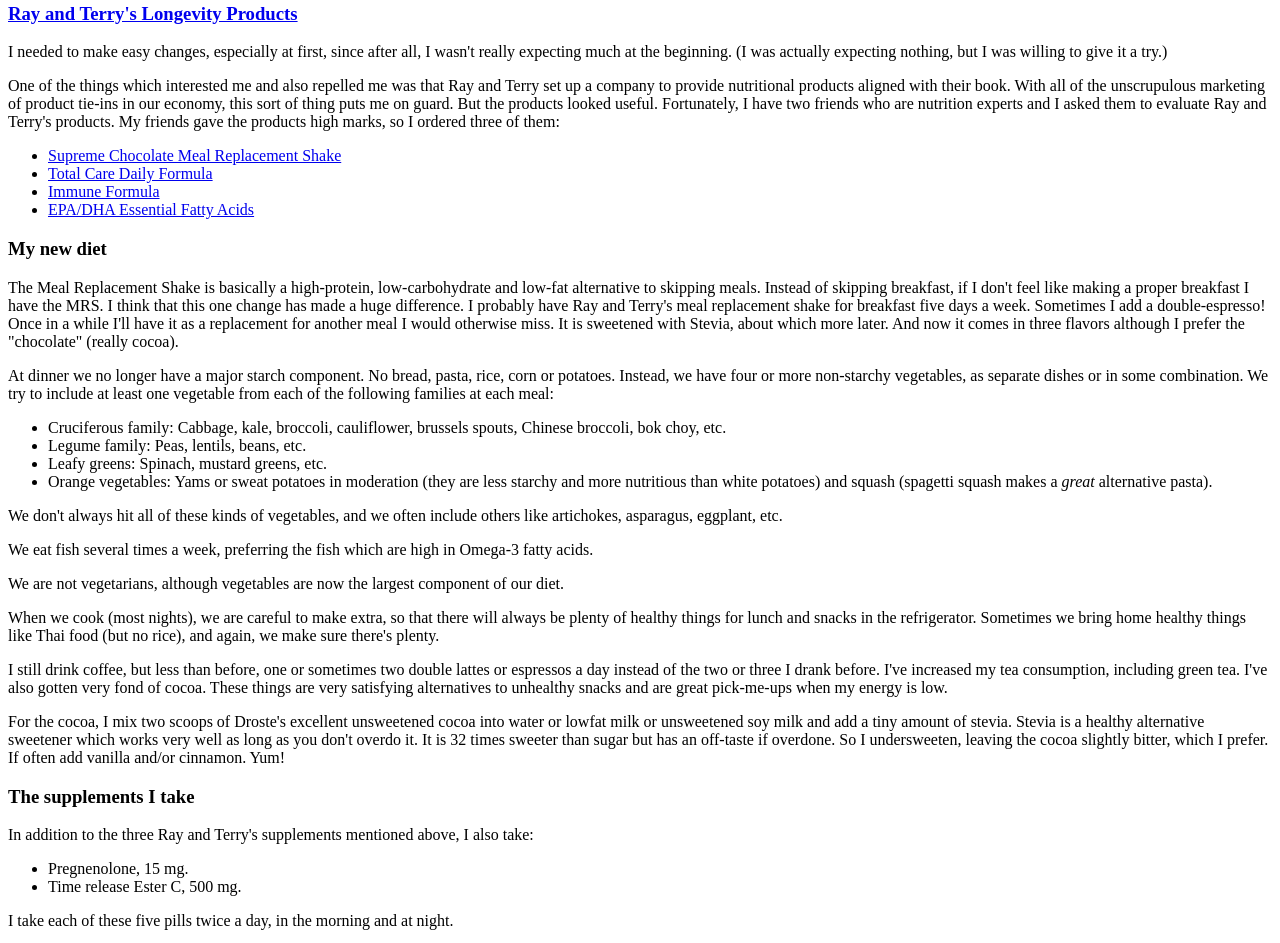
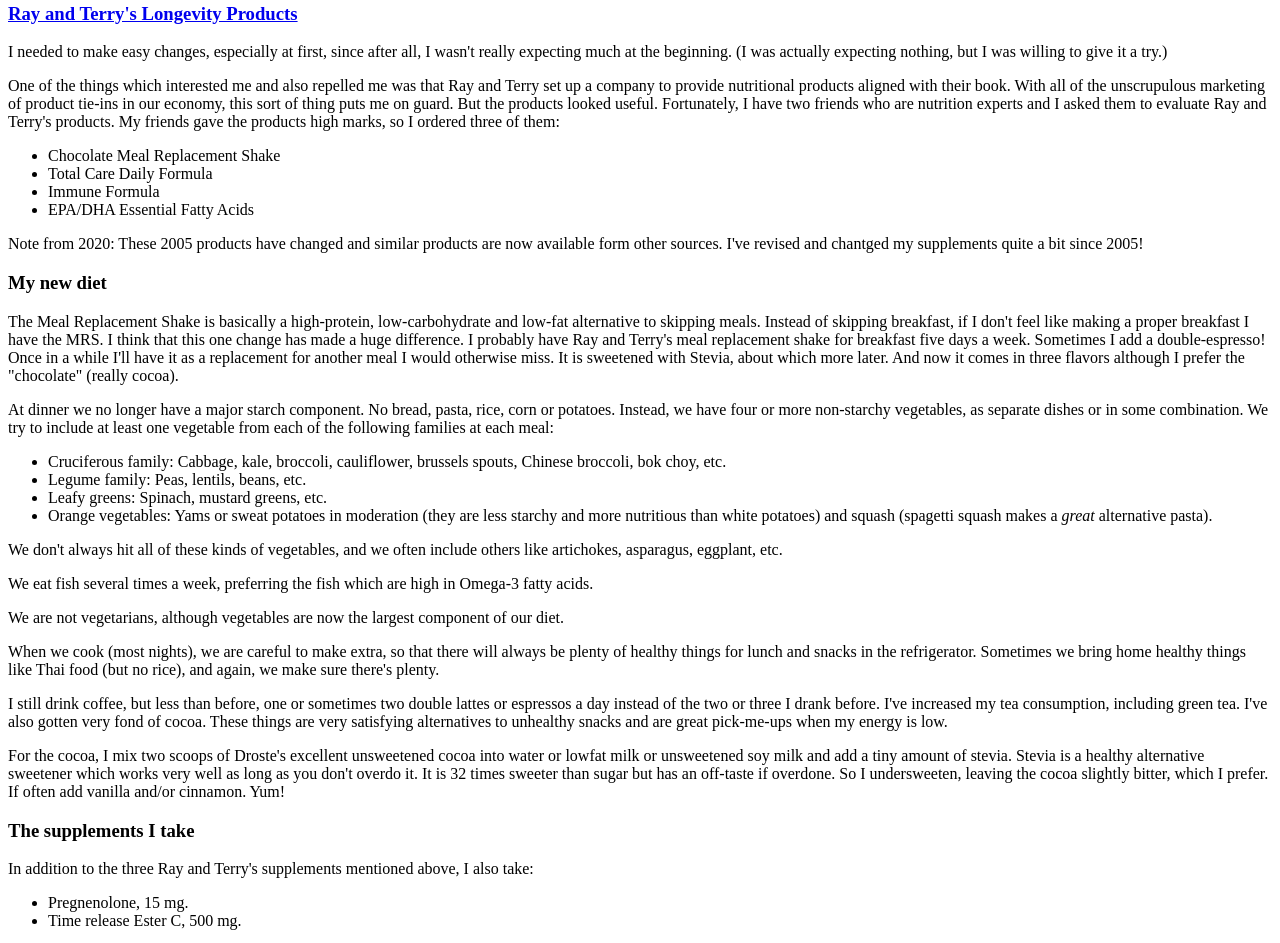
Before and after one commit to TouchPuuhonua/TouchPuuhonua.github.io, a plain HTML site: page health2005.html in a window 1280 px wide. Shown: the part 1625-2568 px from the top of the page. Drawn offline with Linux system fonts and the light colour scheme.

Commit message:
Removed old links, added comment about the passage of time

```diff
--- a/health2005.html
+++ b/health2005.html
@@ -249,23 +249,12 @@
       high marks, so I ordered three of them:
     </p>
     <ul>
-      <li>
-	<a
-	  href="http://www.rayandterry.com/products">Supreme Chocolate Meal Replacement Shake</a>
-      </li>
-      <li>
-	<a
-	  href="http://www.rayandterry.com/products">Total Care Daily Formula </a>
-	</li>
-      <li>
-	<a
-	  href="http://www.rayandterry.com/products">Immune Formula</a>
-      </li>
-      <li>
-	<a
-	  href="http://www.rayandterry.com/products">EPA/DHA Essential Fatty Acids</a>
-	</li>
+      <li> Chocolate Meal Replacement Shake </li>
+      <li> Total Care Daily Formula </li>
+      <li> Immune Formula </li>
+      <li> EPA/DHA Essential Fatty Acids </li>
     </ul>
+    <p>Note from 2020: These 2005 products have changed and similar products are now available form other sources.  I've revised and chantged my supplements quite a bit since 2005!</p>
 
     <h3> My new diet </h3>
 
```
